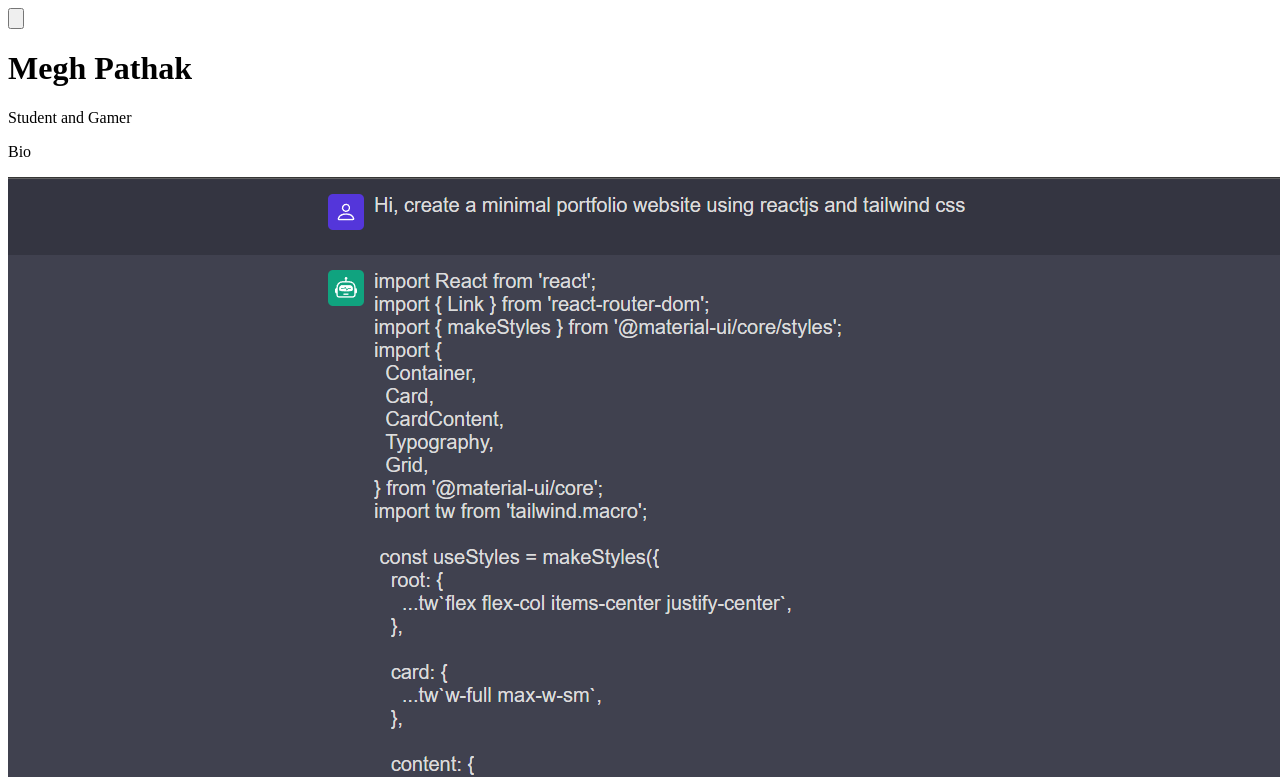
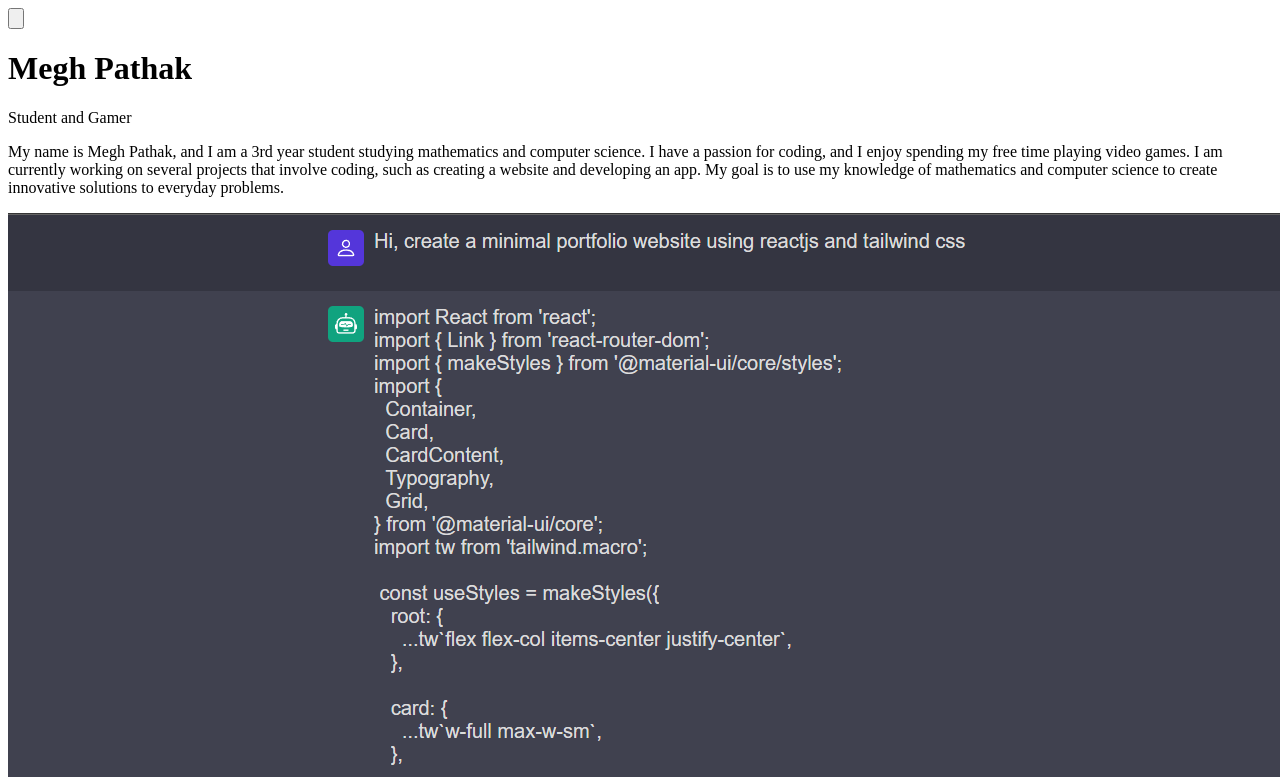
Before and after one commit to meghrp/Portfolio, a React (Vite) app: page / in a window 1280 px wide. Shown: the top 777 px of the page. Built offline with nearby package versions, Linux system fonts and the light colour scheme; the HTML template or start-up script is replaced by a standard one.

Commit message:
Added info and timeline info

```diff
--- a/src/components/Contact.jsx
+++ b/src/components/Contact.jsx
@@ -30,7 +30,7 @@ function Contact() {
                         className="mb-4 p-2 bg-transparent border-2 rounded-md focus:outline-none"
                     ></textarea>
                     <button
-                        type="button"
+                        type="submit"
                         className="text-center inline-block px-8 py-3 w-max text-base font-medium rounded-md text-white bg-gradient-to-r from-yellow-500 to-pink-500 drop-shadow-md active:scale-[.97] active:duration-75 transition-all hover:scale-[1.02]"
                     >
                         Contact Me
--- a/src/components/Footer.jsx
+++ b/src/components/Footer.jsx
@@ -8,6 +8,7 @@ function Footer() {
                     <div className="flex flex-wrap justify-center gap-2">
                         <a
                             href="https://www.linkedin.com/in/meghpathak/"
+                            target="_blank"
                             className="bg-stone-400 p-2 font-semibold text-white inline-flex items-center space-x-2 rounded-full"
                         >
                             <svg
@@ -23,6 +24,7 @@ function Footer() {
                         </a>
                         <a
                             href="https://github.com/meghrp"
+                            target="_blank"
                             className="bg-stone-400 p-2 font-semibold text-white inline-flex items-center space-x-2 rounded-full"
                         >
                             <svg
--- a/src/components/Intro.jsx
+++ b/src/components/Intro.jsx
@@ -9,7 +9,15 @@ function Intro() {
             <p className="text-base md:text-xl mb-3 font-medium">
                 Student and Gamer
             </p>
-            <p className="text-sm max-w-xl mb-6 font-bold">Bio</p>
+            <p className="text-sm max-w-xl mb-6 font-bold">
+                My name is Megh Pathak, and I am a 3rd year student studying
+                mathematics and computer science. I have a passion for coding,
+                and I enjoy spending my free time playing video games. I am
+                currently working on several projects that involve coding, such
+                as creating a website and developing an app. My goal is to use
+                my knowledge of mathematics and computer science to create
+                innovative solutions to everyday problems.
+            </p>
         </div>
     );
 }
--- a/src/data/timeline.js
+++ b/src/data/timeline.js
@@ -3,18 +3,28 @@ export default [
         year: "Today",
         title: "HBSc in Computer Science and Mathematics",
         duration: "2020 - 2025",
-        details: "blah blah blah",
+        details:
+            "I'm pursuing the knowledge that a computer science degree has to offer. I'm learning about computer science theory, complex data structures and algorithms and how to apply them to real world problems. I'm also learning about the mathematics that underpins computer science and how to apply it to solve problems.",
     },
     {
         year: "Today",
-        title: "Software Engineer",
+        title: "Software Engineer at ParkinSense",
         duration: "2022 - Present",
-        details: "blah blah blah",
+        details:
+            "I'm helping build an Android app for a startup under the Uoft Hatchery umbrella in an Agile team setting. I'm working on the backend of the app on Google Cloud Platform using python. I redesigned the database scheme to improve performance and scalability.",
     },
     {
         year: "2021",
         title: "Sales Associate",
-        duration: "5 months",
-        details: "blah blah blah",
+        duration: "2 months",
+        details:
+            "Currently working at Staples as a Tech Associate providing technical suport and sales assistance to customers. I am skilled in troubleshooting hardware and software issues, as well as providing customer service. ",
+    },
+    {
+        year: "2018",
+        title: "First Major Project",
+        duration: "",
+        details:
+            "Along with a group of friends, we created a online voting app called Pollify. It was built using the MERN stack and was deployed locally. It was a great learning experience and I learned a lot about web development.",
     },
 ];
```
Also changed, not shown: public/assets/dev-portfolio.jpg.
